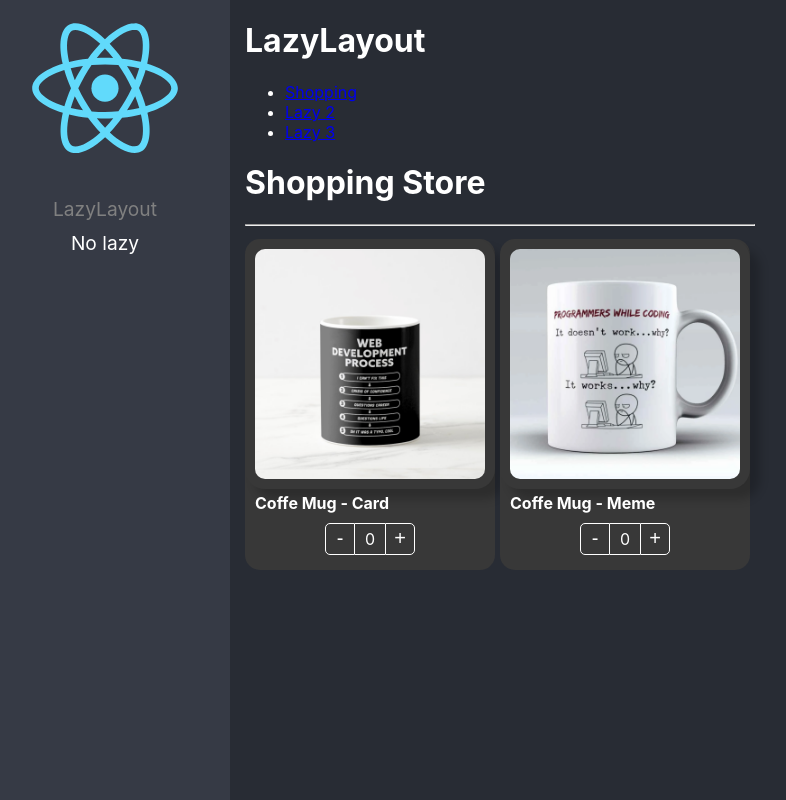
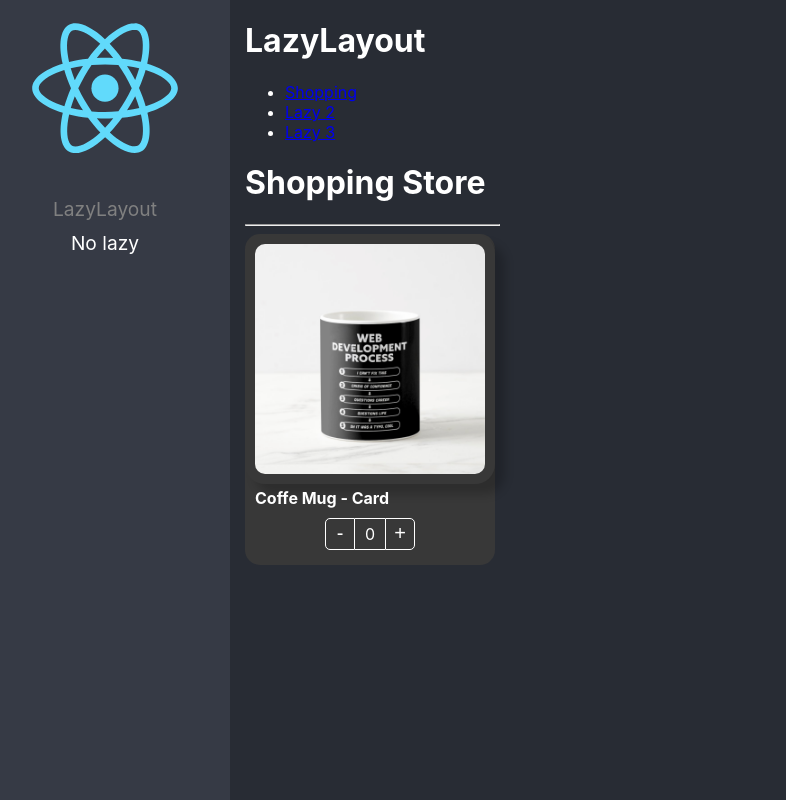
Before and after one commit to Fernanda553/react-initial-app, a React (Create React App) app: page /lazyload/lazy1 in a window 1280 px wide. Shown: the whole page, without its empty margins (20-806 px from the left). Built offline with nearby package versions, Linux system fonts and the light colour scheme.

Commit message:
cleaning for the next section

```diff
--- a/src/02-component-patterns/pages/ShoppingPage.tsx
+++ b/src/02-component-patterns/pages/ShoppingPage.tsx
@@ -1,29 +1,20 @@
 import { ProductButtons, ProductCard, ProductImage, ProductTitle } from '../components'
 import '../styles/custom-styles.css'
 import { products } from '../data/products'
-import { useShoppingCart } from '../hooks/useShoppingCart'
+
+const product = products[0]
 
 export const ShoppingPage = () => {
-  const { shoppingCart, onProductCountChange } = useShoppingCart()
-
   return (
     <div>
       <h1>Shopping Store</h1>
       <hr />
-      <div style={{
-        display: 'flex',
-        flexDirection: 'row',
-        flexWrap: 'wrap'
-      }}
-      >
+      <div>
 
-        {products.map(product => (
         <ProductCard
           key={product.id}
           product={product}
           className='bg-dark text-white'
-            onChange={onProductCountChange}
-            value={shoppingCart[product.id]?.count || 0}
         >
           <ProductImage className='custom-image' style={{ boxShadow: '10px 10px 10px rgba(0,0,0,0.2)' }} />
           <ProductTitle className='text-bold' />
@@ -35,26 +26,6 @@
             }}
           />
         </ProductCard>
-        ))}
-
-      </div>
-
-      <div className='shopping-cart'>
-
-        {Object.entries(shoppingCart).map(([key, product]) => (
-          <ProductCard
-            key={key}
-            product={product}
-            className='bg-dark text-white'
-            style={{ width: '100px' }}
-            onChange={onProductCountChange}
-            value={product.count}
-          >
-            <ProductImage className='custom-image' style={{ boxShadow: '10px 10px 10px rgba(0,0,0,0.2)' }} />
-            <ProductTitle className='text-bold' />
-            <ProductButtons className='custom-buttons' />
-          </ProductCard>
-        ))}
 
       </div>
 
```
Lines whose indentation alone changed are shown as unchanged.
